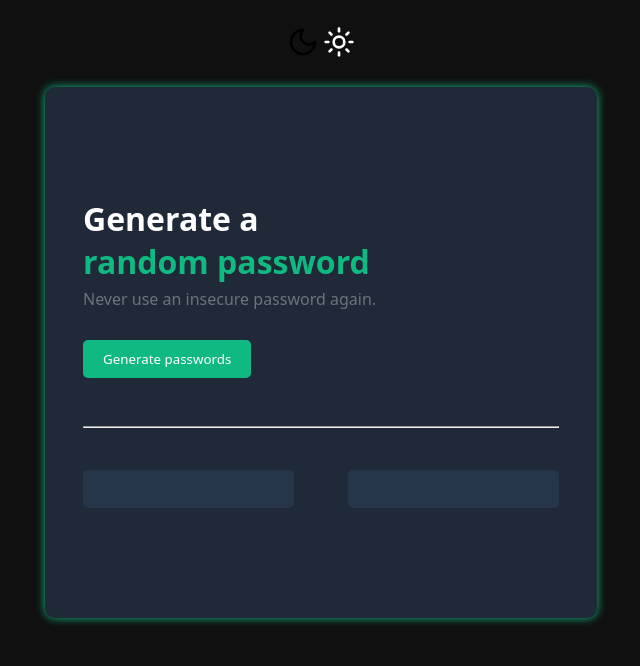
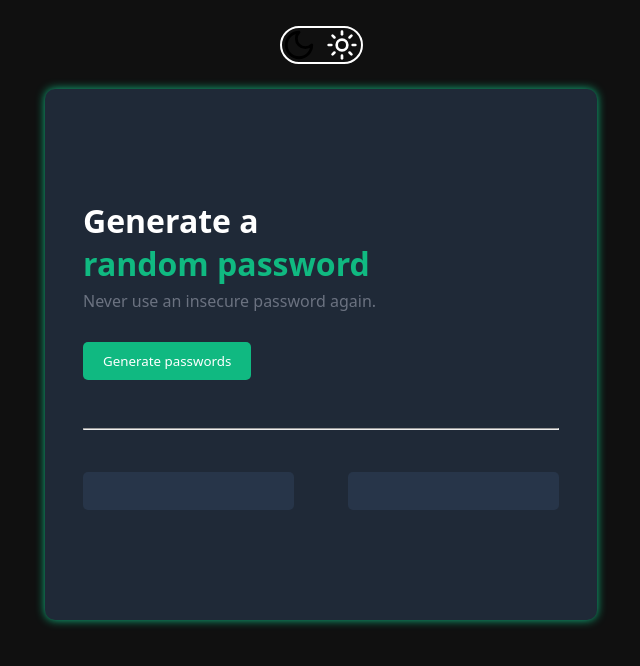
Before and after one commit to elm042025/Random_password_generator, a plain HTML site: page index.html in a window 1280 px wide. Both pictures are taken after a click on the button "Toggle theme". Shown: the whole page, without its empty margins (319-959 px from the left). Drawn offline with Linux system fonts and the light colour scheme.

Commit message:
Update theme button styles and SVG icons for improved aesthetics and functionality

```diff
--- a/index.html
+++ b/index.html
@@ -12,9 +12,10 @@
     <button id="theme-btn" onclick="toggleTheme()" title="Toggle theme">
       <!--<img id="theme-icon" src="./icons/day-and-night-icon.png" alt="Theme" /> -->
       <svg
+        class="theme-icon-moon"
         xmlns="http://www.w3.org/2000/svg"
-        width="32"
-        height="32"
+        width="34"
+        height="34"
         viewBox="0 0 24 24"
         fill="none"
         stroke="#000000"
@@ -26,6 +27,7 @@
         <path d="M12 3a6 6 0 0 0 9 9 9 9 0 1 1-9-9Z" />
       </svg>
       <svg
+        class="theme-icon-sun"
         xmlns="http://www.w3.org/2000/svg"
         width="32"
         height="32"
--- a/style.css
+++ b/style.css
@@ -3,8 +3,8 @@
     padding: 0;
     max-height: 100vh;
     max-width: 100vw;
-    overflow: hidden;
-    font-family:system-ui, -apple-system, BlinkMacSystemFont, 'Segoe UI', Roboto, Oxygen, Ubuntu, Cantarell, 'Open Sans', 'Helvetica Neue', sans-serif
+    overflow:hidden;
+    font-family:system-ui, -apple-system, BlinkMacSystemFont, 'Segoe UI', Roboto, Oxygen, Ubuntu, Cantarell, 'Open Sans', 'Helvetica Neue', sans-serif;
 }
 
 body {
@@ -15,15 +15,22 @@ body {
     align-items: center;
 }
 
+/*Theme buttons starts here*/
 
 #theme-btn {
+    display: flex;
+    justify-content: center;
+    align-items: center;
+    gap: 10px;
+    border: 2px solid rgb(0, 0, 0);
+    padding-right: 3px;
     margin-top: 2%;
     background-color: rgba(236, 253, 245, 0);
-    max-height: fit-content;
-    border: none;
     cursor: pointer;
-    border-radius: 10px;
+    border-radius: 40px;
+
 }
+
 #theme-btn:hover {
     scale: 1.1;
     transition: 0.1s;
@@ -39,6 +46,7 @@ body {
     padding: 0;
 }*/
 
+/* Main box starts here */
 
 #mainbox {
     margin-top: 2%;
@@ -58,7 +66,7 @@ body {
     margin-bottom: 15%;
 }
 #mainbox h1 {
-    font-size: 2em;
+    font-size: 2rem;
     margin-bottom: 5px;
     margin-right: 25%;
 }
@@ -71,7 +79,7 @@ body {
 }
 h2{
     color: rgba(107, 114, 128, 1);
-    font-size: 1em;
+    font-size: 1rem;
     font-weight:normal;
     margin-bottom: 20px;
     margin-right: 25%;
@@ -113,6 +121,8 @@ h2{
     border-radius: 5px;
 }
 
+/* Dark mode toggle settings */
+
 .dark-mode {
     background-color: rgb(16, 16, 16);
 }
@@ -122,6 +132,6 @@ h2{
 .dark-mode .black{
     color: rgb(255, 255, 255);
 }
-.dark-mode #theme-btn img {
-    transform: rotate(180deg);
+.dark-mode #theme-btn {
+    border: 2px solid rgb(255, 255, 255);
 }
```
